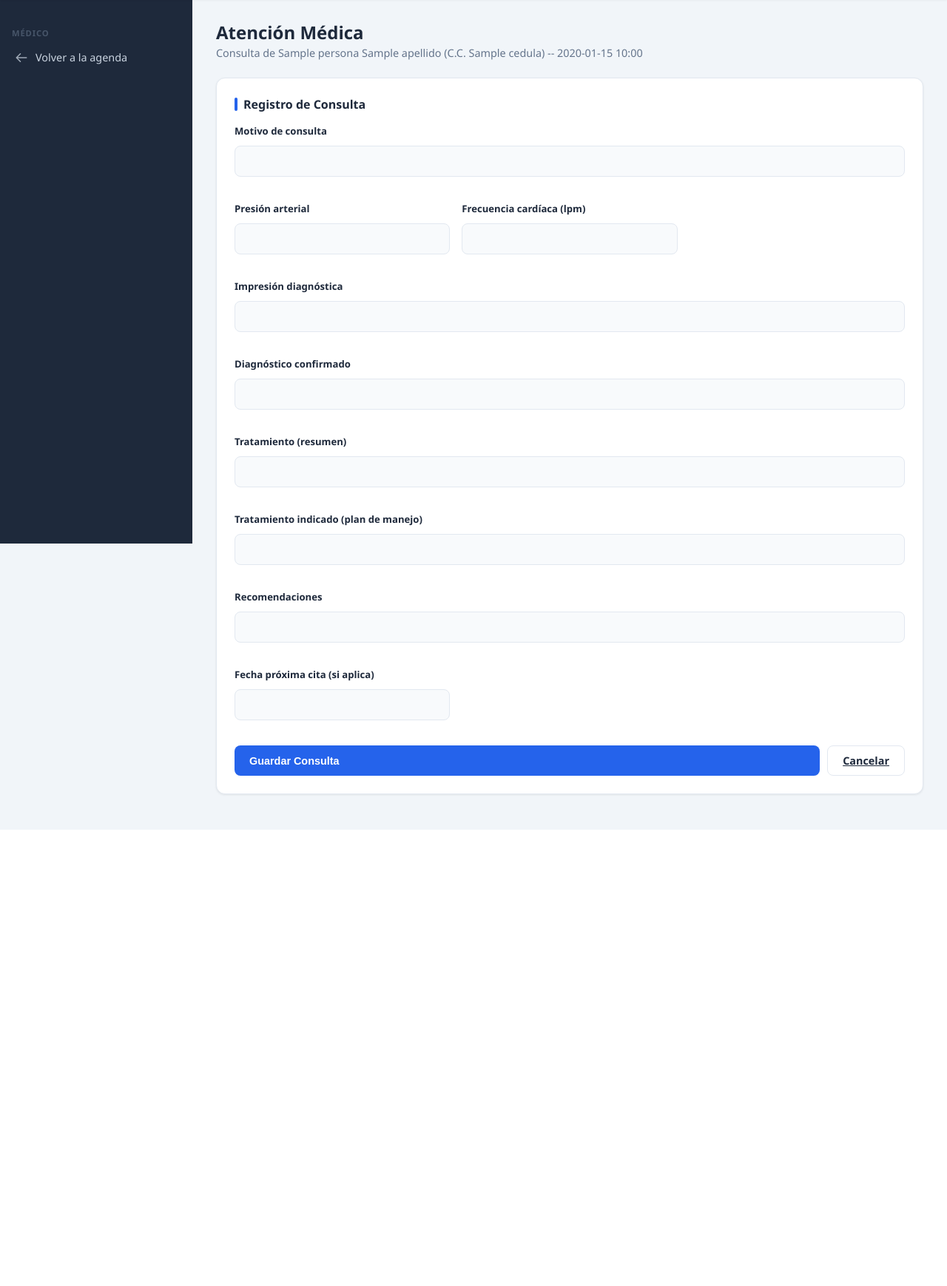
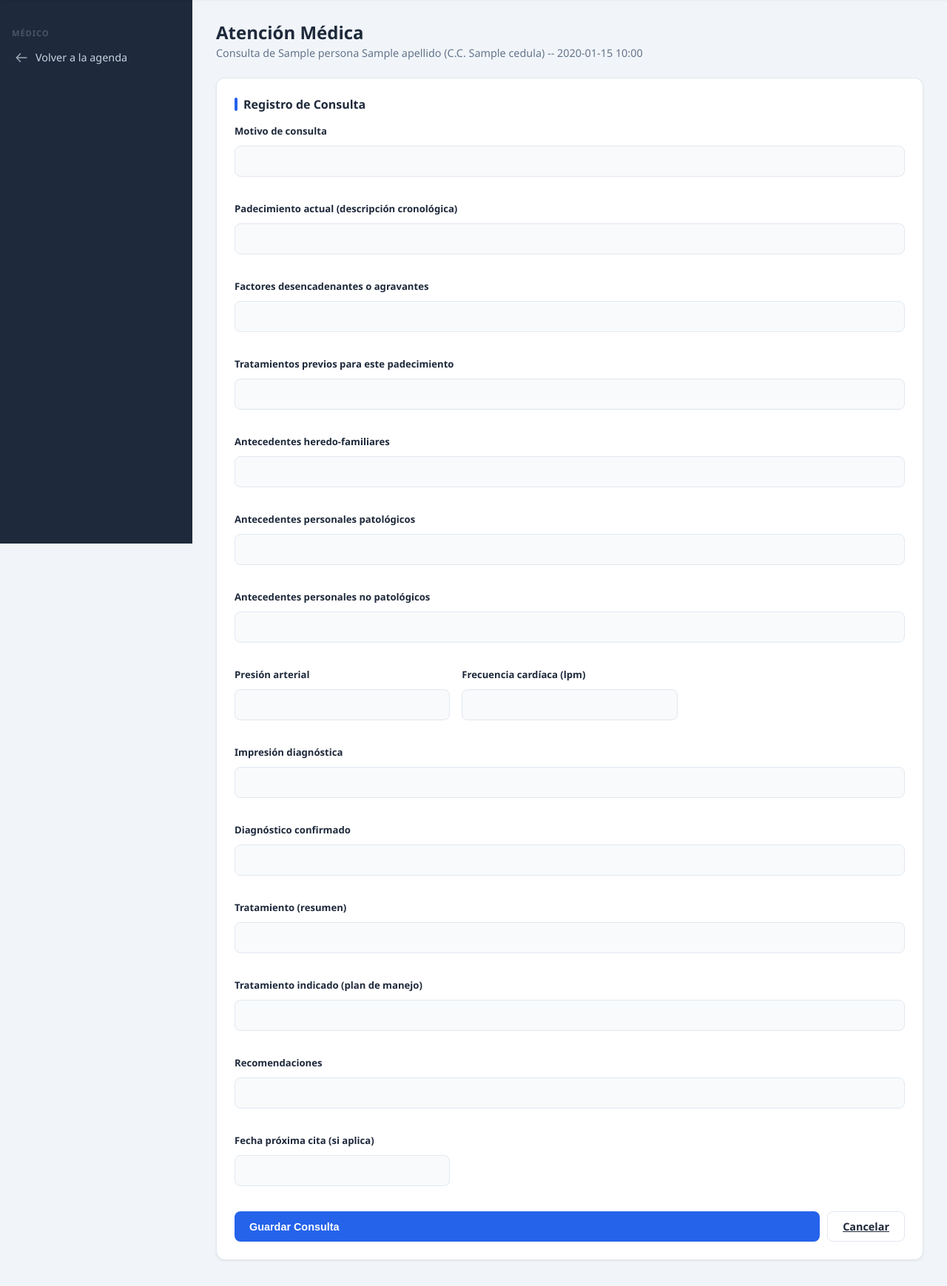
Before and after one commit to alejandralgar/pulse_sas, a Django app: template pulse_sas/internal/templates/medico/atender_cita.html in a window 1280 px wide. Shown: the part 65-1804 px from the top of the page at 74% size. Before the commit the page ends 1187 px from the top, so only its background shows below. Run offline with Django 3.2, Linux system fonts and the light colour scheme; the template is opened without the code that fills it: most values are stand-ins (such as "Sample title", 1, 10 or a date in 2020); form fields are guessed from the names that the template uses.

Commit message:
Cita asignada a futuro no aparecía en Médico + antecedentes/padecimiento actual en historia clínica
Agenda del médico solo filtraba citas de hoy: una cita confirmada por
Recepcionista para otra fecha quedaba invisible. Ahora muestra desde
hoy en adelante.

Antecedente y HistoriaEnfermedadActual ya existían como modelos pero
nunca se conectaron a ConsultaForm ni a los templates de atención/
detalle -- se cablearon completos.

```diff
--- a/pulse_sas/internal/pulse_sas/accounts/views.py
+++ b/pulse_sas/internal/pulse_sas/accounts/views.py
@@ -389,9 +389,12 @@ def vista_medico(request):
     agenda_hoy = []
     pacientes_atendidos = []
     if persona_medico:
+        # Incluye citas de hoy en adelante -- una cita confirmada para una
+        # fecha futura antes no aparecía en ningún lado del dashboard del
+        # médico (ver 6_ERRORES_CONOCIDOS.md, entrada 2026-08-18).
         agenda_hoy = Cita.objects.filter(
             medico=persona_medico,
-            fecha_hora__date=timezone.localdate(),
+            fecha_hora__date__gte=timezone.localdate(),
             estado__in=[Cita.Estado.PENDIENTE, Cita.Estado.CONFIRMADA, Cita.Estado.ATENDIDA],
         ).select_related('persona').order_by('fecha_hora')
 
--- a/pulse_sas/internal/templates/medico/atender_cita.html
+++ b/pulse_sas/internal/templates/medico/atender_cita.html
@@ -38,6 +38,32 @@
                 <label for="{{ form.motivo_consulta.id_for_label }}">Motivo de consulta</label>
                 {{ form.motivo_consulta }}
                 {% if form.motivo_consulta.errors %}<ul class="field-errors">{% for error in form.motivo_consulta.errors %}<li>{{ error }}</li>{% endfor %}</ul>{% endif %}
+            </div>
+
+            <div class="form-group form-full">
+                <label for="{{ form.padecimiento_actual.id_for_label }}">Padecimiento actual (descripción cronológica)</label>
+                {{ form.padecimiento_actual }}
+            </div>
+            <div class="form-group form-full">
+                <label for="{{ form.factores_desencadenantes.id_for_label }}">Factores desencadenantes o agravantes</label>
+                {{ form.factores_desencadenantes }}
+            </div>
+            <div class="form-group form-full">
+                <label for="{{ form.tratamientos_previos.id_for_label }}">Tratamientos previos para este padecimiento</label>
+                {{ form.tratamientos_previos }}
+            </div>
+
+            <div class="form-group form-full">
+                <label for="{{ form.antecedentes_familiares.id_for_label }}">Antecedentes heredo-familiares</label>
+                {{ form.antecedentes_familiares }}
+            </div>
+            <div class="form-group form-full">
+                <label for="{{ form.antecedentes_personales_patologicos.id_for_label }}">Antecedentes personales patológicos</label>
+                {{ form.antecedentes_personales_patologicos }}
+            </div>
+            <div class="form-group form-full">
+                <label for="{{ form.antecedentes_no_patologicos.id_for_label }}">Antecedentes personales no patológicos</label>
+                {{ form.antecedentes_no_patologicos }}
             </div>
 
             <div class="form-group">
```
Also changed, not shown: pulse_sas/internal/pulse_sas/personas/forms/historia.py (+62 -0 lines), pulse_sas/internal/templates/medico/dashboard.html (+4 -3 lines), pulse_sas/internal/templates/medico/historia_detalle.html (+14 -0 lines).
